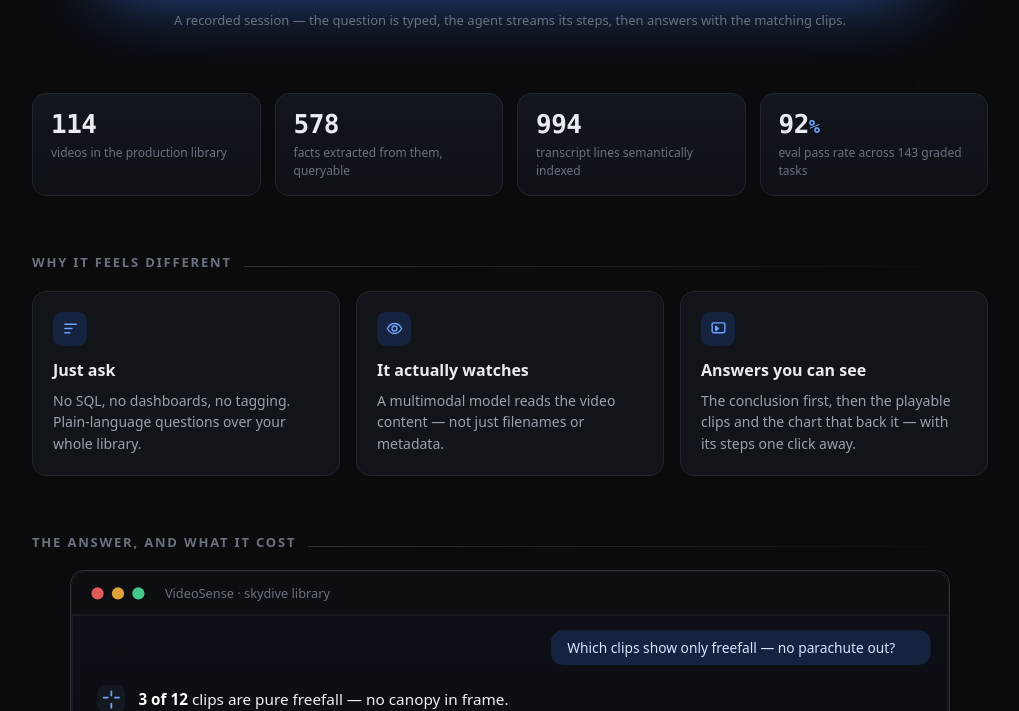
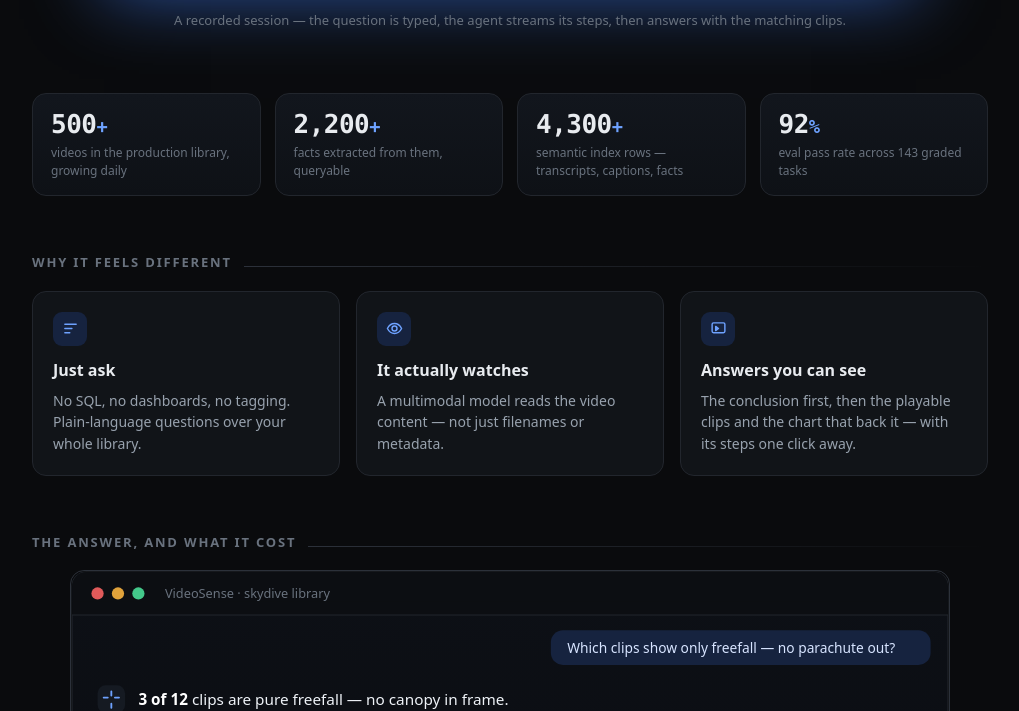
Before and after one commit to kenny0312/videosense-site, a plain HTML site: page index.html in a window 1280 px wide. Shown: the part 1033-1744 px from the top of the page, without its empty margins (130-1149 px from the left). Drawn offline with Linux system fonts and the light colour scheme.

Commit message:
data: refresh stat band to current production counts (500+/2,200+/4,300+)
The July-1 snapshot (114/578/994) had fallen far behind the live DB —
re-counted directly from production today: 511 stored videos, 2,218
facts, 4,396 semantic index rows. Published with floor+ phrasing so
the band stays true as ingestion continues.

Co-Authored-By: Claude Opus 4.8 <noreply@anthropic.com>

```diff
--- a/index.html
+++ b/index.html
@@ -131,9 +131,9 @@
   </section>
 
   <div class="statband">
-    <div class="stat"><b>114</b><small>videos in the production library</small></div>
-    <div class="stat"><b>578</b><small>facts extracted from them, queryable</small></div>
-    <div class="stat"><b>994</b><small>transcript lines semantically indexed</small></div>
+    <div class="stat"><b>500<em>+</em></b><small>videos in the production library, growing daily</small></div>
+    <div class="stat"><b>2,200<em>+</em></b><small>facts extracted from them, queryable</small></div>
+    <div class="stat"><b>4,300<em>+</em></b><small>semantic index rows — transcripts, captions, facts</small></div>
     <div class="stat"><b>92<em>%</em></b><small>eval pass rate across 143 graded tasks</small></div>
   </div>
 
```
